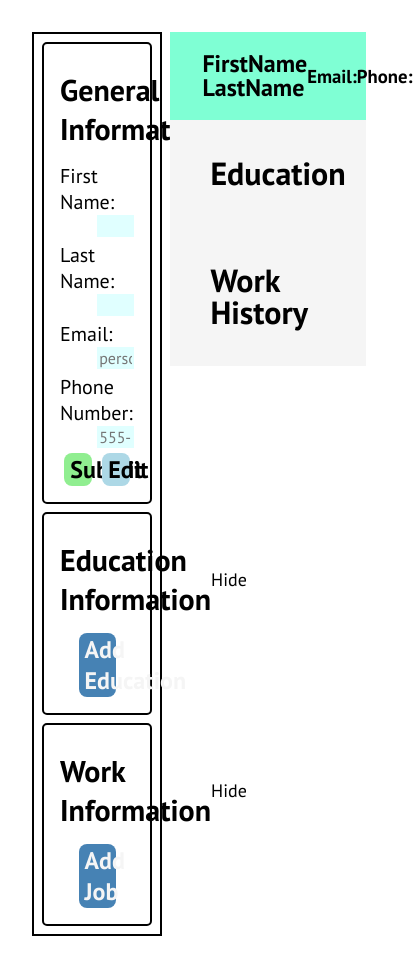
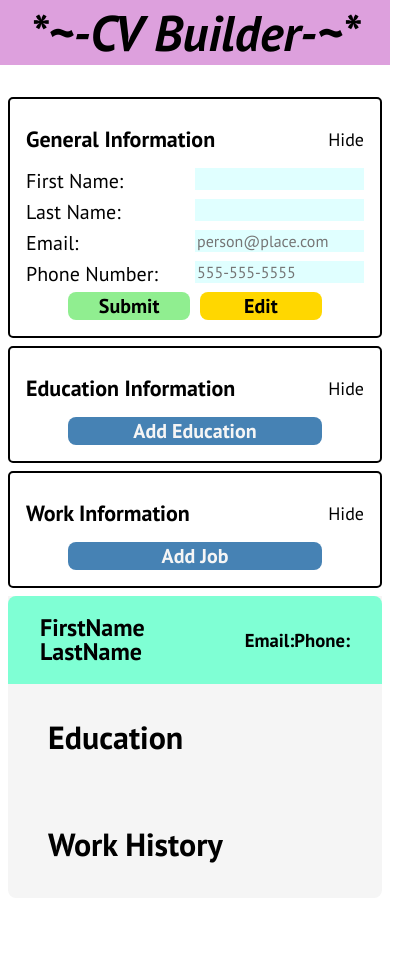
Before and after one commit to JoshMerhar/TOP-CV-App, a React app in the folder TOP-CV-App/: page / in a window 390 px wide. Shown: the whole page, 413 px wide, since content can reach past the window. After the commit the page ends 938 px from the top, so only its background shows below. Built offline with nearby package versions, Linux system fonts and the light colour scheme; the HTML template or start-up script is replaced by a standard one.

Commit message:
Add top banner and further refine styling

```diff
--- a/TOP-CV-App/src/App.jsx
+++ b/TOP-CV-App/src/App.jsx
@@ -16,6 +16,7 @@ export default function App() {
 
   return (
     <>
+      <div className="top-banner"><em>*~-CV Builder-~*</em></div>
       <div className="container">
         <div className="inputs">
           <GeneralInfo genInfo={genInfo} setGenInfo={setGenInfo} />
--- a/TOP-CV-App/src/styles/main.css
+++ b/TOP-CV-App/src/styles/main.css
@@ -7,7 +7,6 @@
 
 body {
     margin: auto;
-    max-width: 1440px;
     min-height: 100vh;
 }
 
@@ -16,24 +15,33 @@ h1, h2, h3 {
     line-height: 1;
 }
 
+.top-banner {
+    margin: 0;
+    width: 100%;
+    text-align: center;
+    font-size: 50px;
+    font-weight: bold;
+    background-color: plum;
+}
+
+.container {
+    display: grid;
+    grid-template-columns: repeat(10, 1fr);
+    padding: 2rem 0;
+    max-width: 1440px;
+    margin: auto;
+}
+
 .input-block-title {
     font-size: 30px;
     font-weight: bold;
     margin: 10px 0;
 }
 
-.container {
-    display: grid;
-    grid-template-columns: repeat(10, 1fr);
-    padding: 2rem;
-}
-
 .inputs {
     display: flex;
     flex-direction: column;
     grid-column: 1 / 5;
-    padding: .5rem;
-    border: 2px solid black;
     gap: .5rem;
     height: fit-content;
 }
@@ -109,7 +117,7 @@ textarea:disabled {
 button {
     display: block;
     place-self: center;
-    width: 50%;
+    width: 75%;
     border-style: none;
     border-radius: 8px;
     transition: .2s;
@@ -132,7 +140,7 @@ button:hover {
 }
 
 .edit-button {
-    background-color: lightblue;
+    background-color: gold;
 }
 
 .add-section-button {
@@ -143,7 +151,6 @@ button:hover {
 .education-buttons,
 .work-buttons {
     display: none;
-    width: 50%;
 }
 
 #remove-education-button,
@@ -172,13 +179,15 @@ textarea {
 
 .main-display {
     grid-column: 5 / 11;
+    padding: 0 .5rem;
 }
 
 .document-display {
-    margin: 0 .5rem;
+    margin: auto;
     height: auto;
     width: 100%;
     background-color: whitesmoke;
+    border-radius: 0 0 8px 8px;
 }
 
 .general-info-display {
@@ -187,9 +196,39 @@ textarea {
     align-items: center;
     padding: 0 2rem;
     background-color: aquamarine;
+    border-radius: 8px 8px 0 0;
 }
 
 .education-info-display,
 .work-info-display {
     padding: 1rem 2.5rem;
 }
+
+@media (max-width: 1080px) {
+    .container {
+        display: flex;
+        flex-direction: column;
+        justify-content: center;
+        align-items: center;
+    }
+
+    .input-block-title {
+        font-size: 22px;
+    }
+
+    .submit-button,
+    .edit-button,
+    .add-section-button {
+        font-size: 20px;
+    }
+
+    .inputs {
+        width: 100%;
+        padding: 0 .5rem;
+    }
+
+    .main-display {
+        width: 100%;
+        padding: .5rem;
+    }
+}
```
